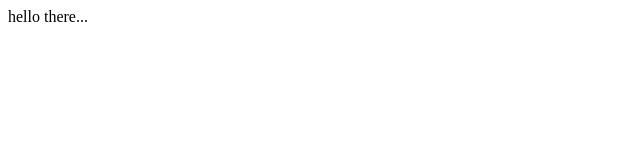
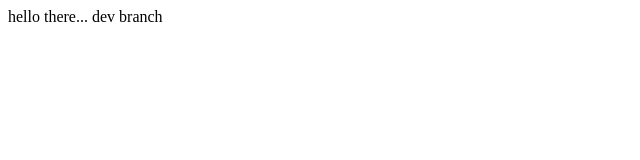
Before and after one commit to dev-prabhat/chrome-extension, a React (Create React App) app: page / in a window 1280 px wide. Shown: the top 160 px of the page, without its empty margins (0-640 px from the left). Built offline with nearby package versions, Linux system fonts and the light colour scheme.

Commit message:
feat: dev branch

```diff
--- a/src/App.js
+++ b/src/App.js
@@ -2,8 +2,8 @@
 
 function App() {
   return (
-    <div className="App">
-      hello there...
+    <div>
+      hello there... dev branch
     </div>
   );
 }
```
Also changed, not shown: public/robots.txt (deleted), src/logo.svg (deleted).
